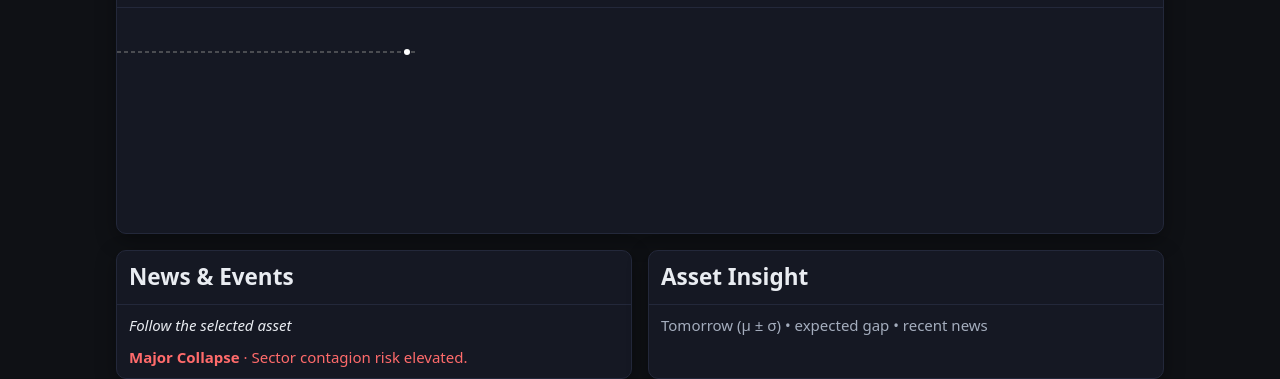
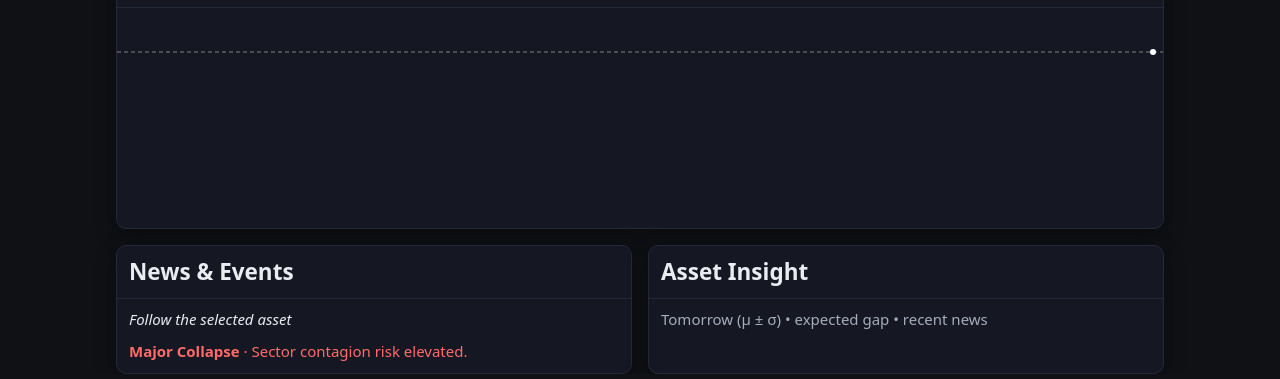
Before and after one commit to JcFiscus/To-The-Moon-Trading-Sim, a website with bundled scripts: page index.html in a window 1280 px wide. Shown: the part 545-924 px from the top of the page. Built offline with nearby package versions, Linux system fonts and the light colour scheme.

Commit message:
Update main.css

```diff
--- a/src/css/main.css
+++ b/src/css/main.css
@@ -91,3 +91,6 @@ chip, .chip { background: var(--chip); color: var(--muted); padding: 2px 6px; bo
 
 dialog::backdrop { background: rgba(0,0,0,0.6); }
 .modal { background: var(--panel); color: var(--text); border: 1px solid var(--border); border-radius: 10px; padding: 16px; }
+
+/* Ensure chart canvas has width so drawChart sees a non-zero clientWidth */
+#price-chart { width: 100%; display: block; }
```
